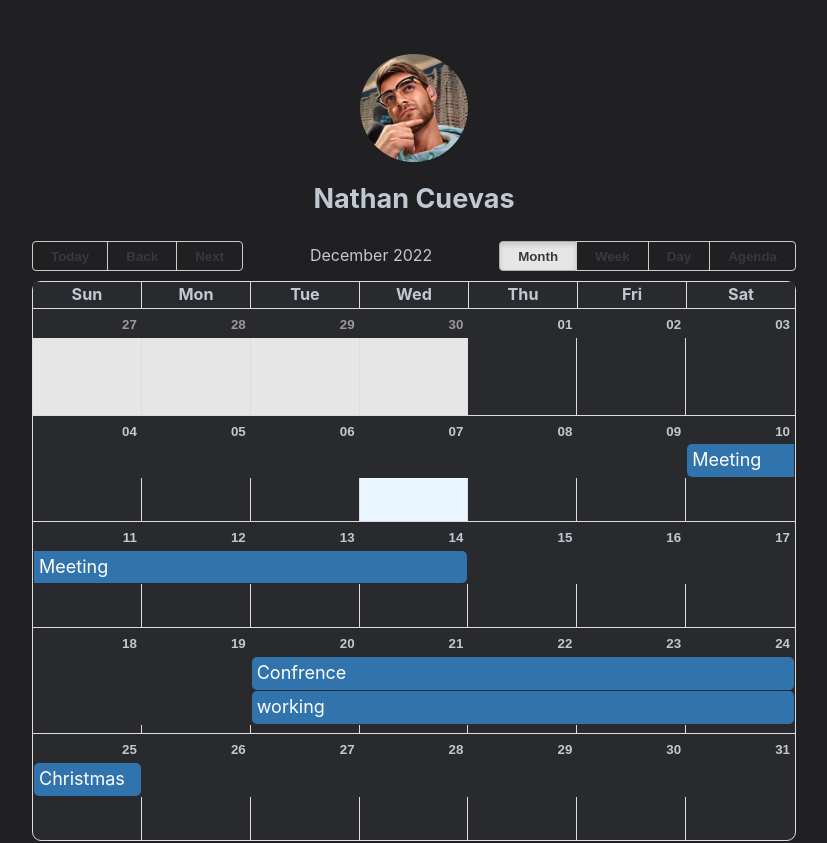
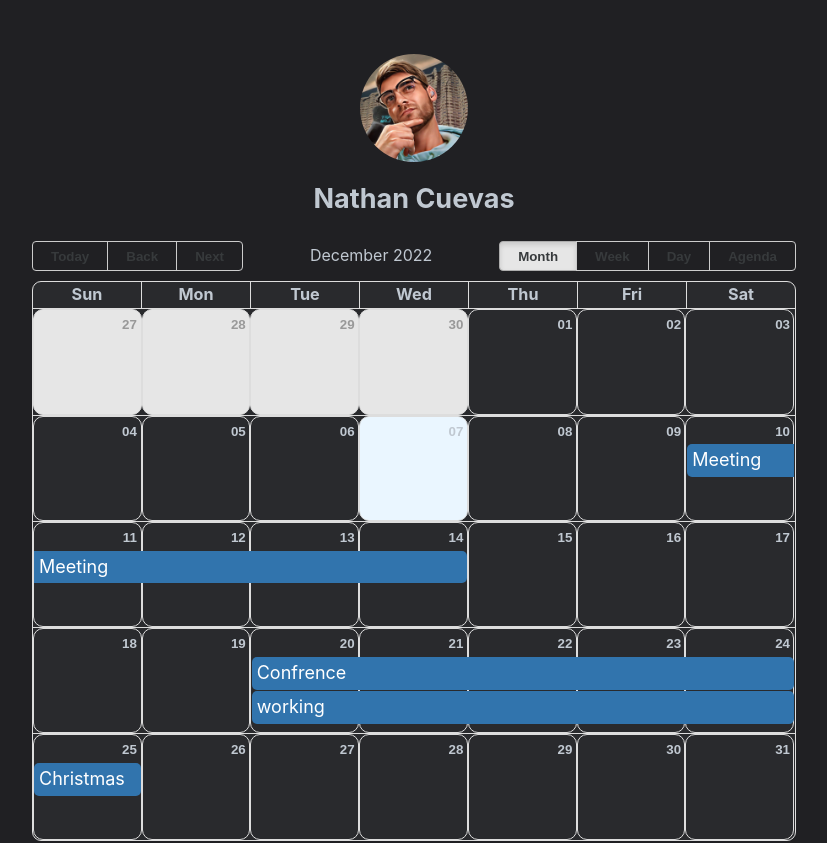
Before and after one commit to NateAyye/CS50-Final, a Next.js app: page /calendar in a window 1280 px wide. Shown: the top 843 px of the page, without its empty margins (226-1053 px from the left). Built offline with nearby package versions, Linux system fonts and the light colour scheme.

Commit message:
modified:   pages/calendar.js 	modified:   styles/globals.css

```diff
--- a/pages/calendar.js
+++ b/pages/calendar.js
@@ -9,11 +9,12 @@ import { Calendar, dateFnsLocalizer } from "react-big-calendar";
 import "react-big-calendar/lib/css/react-big-calendar.css";
 import DatePicker from "react-datepicker";
 import "react-datepicker/dist/react-datepicker.css";
-
+import enUS from 'date-fns/locale/en-US'
 
 const locales = {
-    "en-US": require("date-fns/locale/en-US")
+  'en-US': enUS,
 }
+
 
 const localizer = dateFnsLocalizer({
     format,
--- a/styles/globals.css
+++ b/styles/globals.css
@@ -10,17 +10,25 @@
   color: var(--main-color);
 }
 
-.rbc-time-gutter {
-  width: 50px;
+.rbc-day-bg {
+  border: 1px solid #ddd;
+  border-radius: 10px;
+}
+
+
+.rbc-time-slot {
+  background-color:#292a2d;
 }
 
 .rbc-timeslot-group {
-  background-color:#292a2d ;
+  background-color: #989c9e;
 }
 
-.rbc-row {
-  background-color: #292a2d;
+
+.rbc-agenda-view table.rbc-agenda-table .rbc-agenda-time-cell {
+  border: 1px solid #ddd
 }
+
 
 html,
 body {
```
